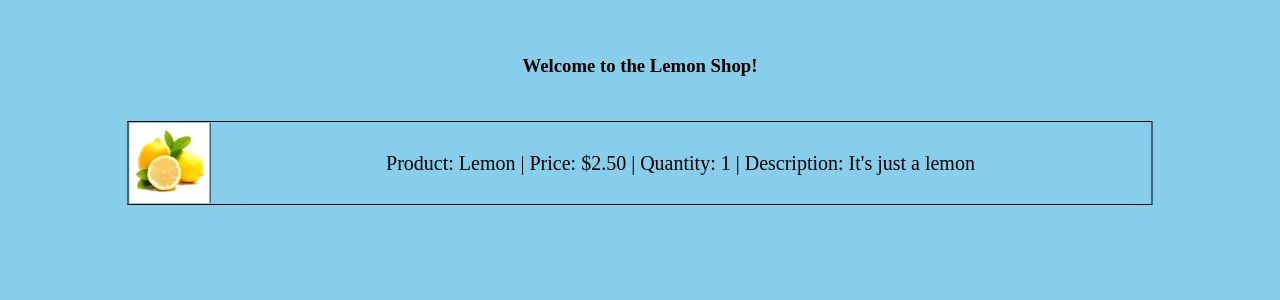
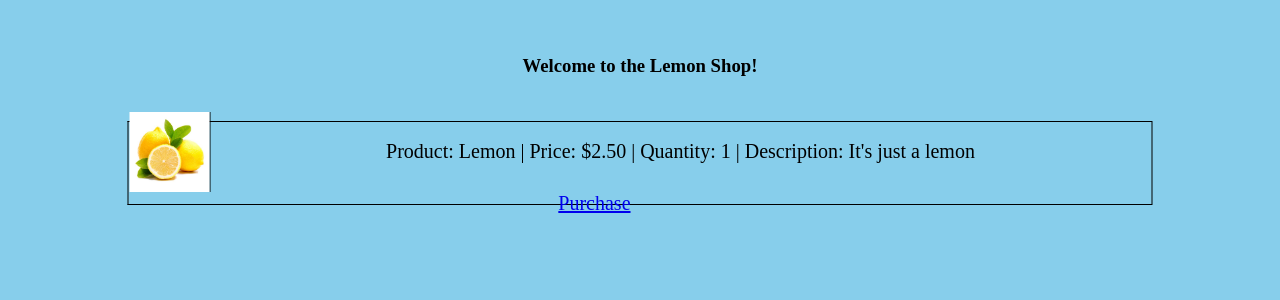
Before and after one commit to bbdcmf/ITS450-Final, a PHP site: page / in a window 1280 px wide. Shown: the part 39-339 px from the top of the page. Run offline with PHP 8.4, Linux system fonts and the light colour scheme; data comes from the database, SQL or seed files in the repository.

Commit message:
Added purchase button on index page - See TODO comment for work needed to be done with it Created purchase.php, still needs to be finished

```diff
--- a/index.php
+++ b/index.php
@@ -1,4 +1,7 @@
 <?php
+// TODO: Add a purchase.php where the user can purchase a product
+//       When the user clicks 'Purcahse', it should take them to purchase.php as well as send purchase.php with the data
+//       about the product the user would like to purchase
 require('header.php');
 require('html/index.html');
 if(isset($_POST['searchBar'])){
@@ -9,14 +12,14 @@ if(isset($_POST['searchBar'])){
 	$stmt->execute();
 	$result = $stmt->get_result();
 	while($row = $result->fetch_assoc()){
-		echo("<tr><td class='shoptd'><img src='" . $row['imgPath'] . "' /><div class='shopItem'>" . "Product: " .  $row['item'] . " | Price: $" . $row['price'] .  " | Quantity: " . $row['quantity'] . " | Description: ". $row['description'] . "</div></td></tr>");
+		echo("<tr><td class='shoptd'><img src='" . $row['imgPath'] . "' /><div class='shopItem'>" . "Product: " .  $row['item'] . " | Price: $" . $row['price'] .  " | Quantity: " . $row['quantity'] . " | Description: ". $row['description'] . "</div><a href='" . BASE_URL . "purchase.php' style='margin-left:42%;'/>Purchase</td></tr>");
 	}
 
 }
 else{
 	$stmt = $db->query("SELECT * FROM shop");
 	while($row = $stmt->fetch_assoc()){
-		echo("<tr><td class='shoptd'><img src='" . $row['imgPath'] . "' /><div class='shopItem'>" . "Product: " .  $row['item'] . " | Price: $" . $row['price'] .  " | Quantity: " . $row['quantity'] . " | Description: ". $row['description'] . "</div></td></tr>"); // TODO: Add an image that the user can click to add the item to their cart, and some way the user can view their cart and check out
+		echo("<tr><td class='shoptd'><img src='" . $row['imgPath'] . "' /><div class='shopItem'>" . "Product: " .  $row['item'] . " | Price: $" . $row['price'] .  " | Quantity: " . $row['quantity'] . " | Description: ". $row['description'] . "</div><a href='" . BASE_URL . "purchase.php' style='margin-left:42%;'/>Purchase</td></tr>");
 	}
 }
 
--- /dev/null
+++ b/purchase.php
@@ -0,0 +1,3 @@
+<?php
+// TODO: Add a method for the user to purchase a product as well as search the DB for the vendors details for the payment to go to
+?>
```
